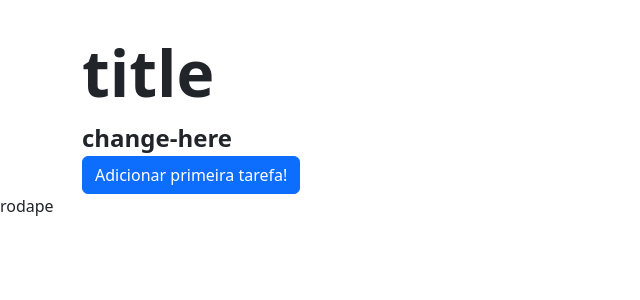
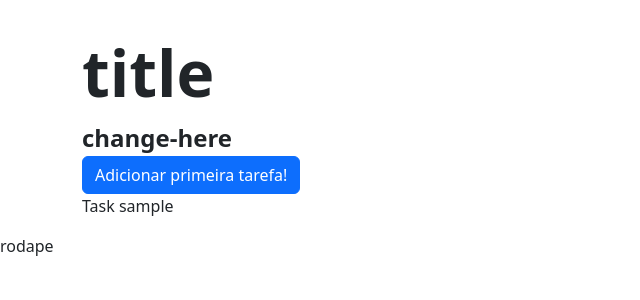
Before and after one commit to danielBRTanimacao/To-Do-python, a Django app: template ToDoApp/templates/pages/index.html in a window 1280 px wide. Shown: the part 202-502 px from the top of the page, without its empty margins (0-640 px from the left). Run offline with Django 5.2, Linux system fonts and the light colour scheme; tables that the repository leaves empty hold one stand-in row (values such as "Sample post"); the template is opened without the code that fills it: values that come from a table or form of the project are taken from there, most other values are stand-ins (such as "Sample title", 1, 10 or a date in 2020); grey boxes labelled with a size stand in for pictures from a placeholder-image service; some libraries are stand-ins or nearby versions.

Commit message:
feat: creating and resolving some bugs add the first tasks

```diff
--- a/ToDoApp/static/css/index.css
+++ b/ToDoApp/static/css/index.css
@@ -1,3 +1,8 @@
+ul {
+    padding: 0 !important;
+    list-style: none;
+}
+
 .pointer {
     cursor: pointer;
 }
--- a/ToDoApp/templates/pages/index.html
+++ b/ToDoApp/templates/pages/index.html
@@ -63,6 +63,13 @@
                 </div>
             </div>
         </div>
+        <ul>
+            {% for task in tasks %}
+                <li>
+                    {{task}}
+                </li>
+            {% endfor %}
+        </ul>
     </main>
     <footer>rodape</footer>
     <script src="{% static "js/index.js" %}"></script>
--- a/ToDoApp/views/index_view.py
+++ b/ToDoApp/views/index_view.py
@@ -1,5 +1,5 @@
 from django.shortcuts import render, redirect
-from models import Task
+from ToDoApp.models import Task
 
 # Create your views here.
 def index(request):
--- a/ToDoApp/views/registers_view.py
+++ b/ToDoApp/views/registers_view.py
@@ -1,5 +1,5 @@
 from django.shortcuts import render, redirect
-from forms import RegisterForm
+from ToDoApp.forms import RegisterForm
 from django.contrib.auth import login, logout
 from django.contrib.auth.forms import AuthenticationForm
 
```
